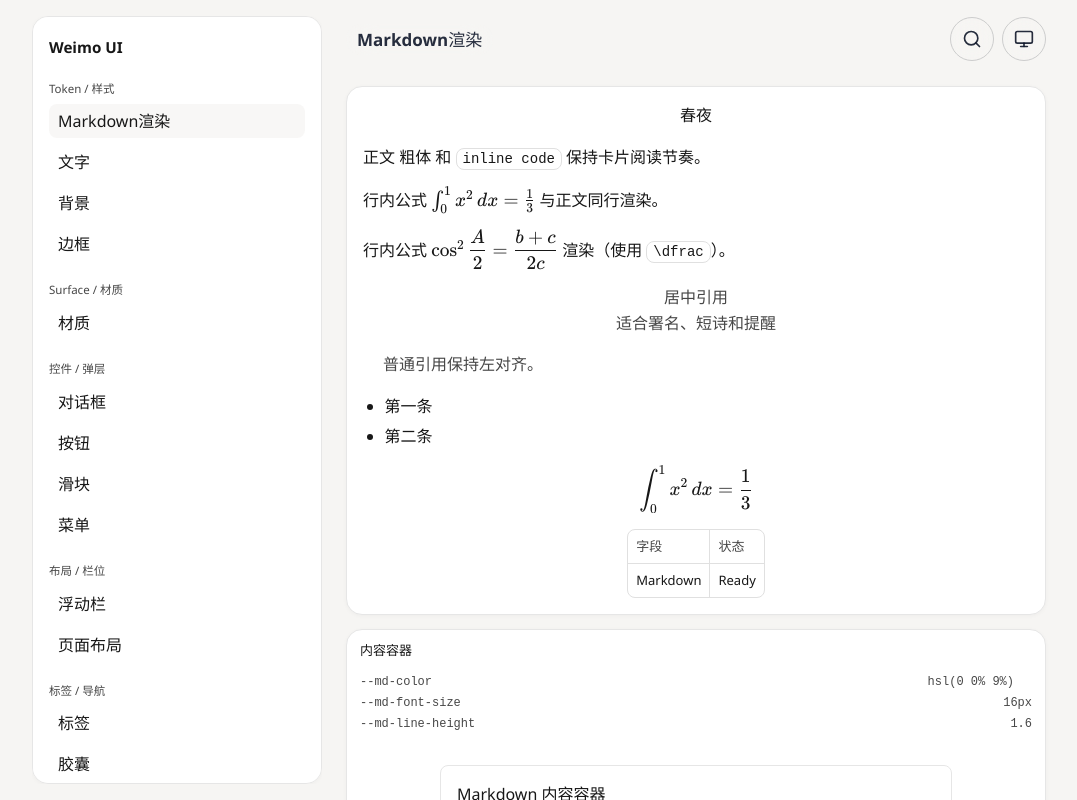
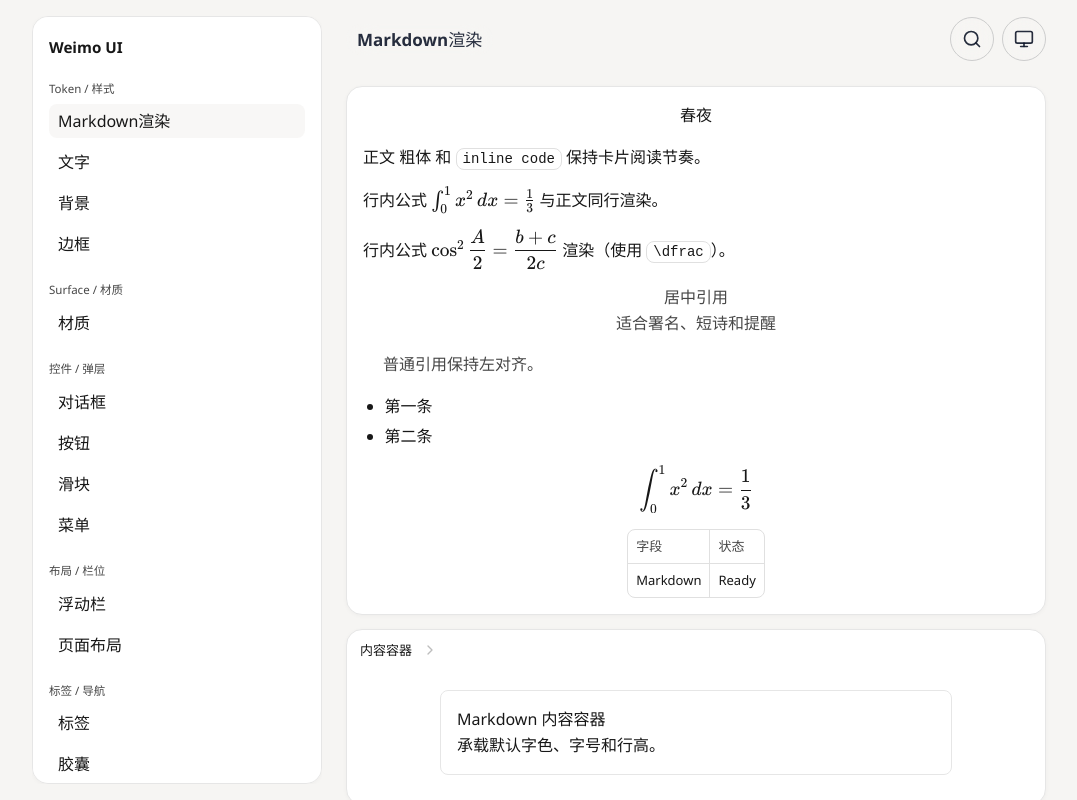
Before and after one commit to jiaowenjun/weimo-ui, a React (Vite) app: page /components/md in a window 1280 px wide. Shown: the top 800 px of the page, without its empty margins (101-1178 px from the left). Built offline with nearby package versions, Linux system fonts and the light colour scheme; what @tiptap/extension-mathematics would draw is missing.

Commit message:
feat: BaseCard 新增可折叠元信息区变体(metaCollapsible opt-in,chevron 紧贴标题右侧,grid-rows 0fr/1fr+负 margin 200ms 过渡);ComponentPreviewCard 切换折叠变体并删 demo 显隐开关;registry 打包 ghost-icon-button

```diff
--- a/registry/base-card.json
+++ b/registry/base-card.json
@@ -1,7 +1,9 @@
 {
   "$schema": "https://ui.shadcn.com/schema/registry-item.json",
   "type": "registry:ui",
-  "dependencies": [],
+  "dependencies": [
+    "lucide-react"
+  ],
   "name": "base-card",
   "title": "Base Card",
   "description": "A minimal card shell on the card surface material, matching Card's radius and padding, with a temporary debug dashed outline around the content area.",
@@ -35,6 +37,21 @@
       "target": "@ui/card-surface.css"
     },
     {
+      "path": "src/components/ghost-icon-button.tsx",
+      "type": "registry:ui",
+      "target": "@ui/ghost-icon-button.tsx"
+    },
+    {
+      "path": "src/components/icon-button-model.ts",
+      "type": "registry:ui",
+      "target": "@ui/icon-button-model.ts"
+    },
+    {
+      "path": "src/components/icon-button.css",
+      "type": "registry:ui",
+      "target": "@ui/icon-button.css"
+    },
+    {
       "path": "src/lib/utils.ts",
       "type": "registry:lib",
       "target": "@ui/lib/utils.ts"
--- a/src/components/base-card.css
+++ b/src/components/base-card.css
@@ -13,13 +13,21 @@
     position: relative;
     display: flex;
     align-items: center;
-    justify-content: space-between;
     height: calc(var(--font-size-sm) * 1.2);
     gap: 12px;
   }
 
+  /* 标题簇占满标题栏主区,折叠按钮紧贴标题文字右侧(不落行中) */
+  .base-card__title-area {
+    display: flex;
+    flex: 1 1 auto;
+    align-items: center;
+    gap: 4px;
+    min-width: 0;
+  }
+
   .base-card__title {
-    flex: 1 1 auto;
+    flex: 0 1 auto;
     min-width: 0;
     overflow: hidden;
     color: var(--color-text-primary);
@@ -34,9 +42,51 @@
     flex: none;
   }
 
-  /* 元信息区默认字体取自 ComponentPreviewCard 的 token 信息区(__token/__value) */
+  /* 元信息区折叠按钮(参考 tag-tree__toggle):折叠 chevron-right,
+     展开旋转 90° 成 chevron-down */
+  .base-card__meta-toggle {
+    color: var(--color-text-placeholder);
+    border-radius: var(--radius-round);
+  }
+
+  .base-card__meta-toggle svg {
+    width: 16px;
+    height: 16px;
+    stroke: currentColor;
+    transition: transform 180ms ease;
+  }
+
+  .base-card__meta-toggle[data-expanded="true"] svg {
+    transform: rotate(90deg);
+  }
+
+  /* 元信息区展开/折叠过渡(参考 tag-tree__row 的 height+opacity 200ms ease):
+     高度用 grid-template-rows 0fr↔1fr 过渡(可随内容自适应),折叠态负 margin
+     抵消卡级 1em 间隔,使折叠后标题栏与内容区间距仍为 1em;visibility 参与
+     过渡,折叠动画结束后才移出无障碍树,展开时立即可见 */
+  .base-card__meta-region {
+    display: grid;
+    grid-template-rows: 1fr;
+    transition:
+      grid-template-rows 200ms ease,
+      opacity 200ms ease,
+      margin-top 200ms ease,
+      visibility 200ms;
+  }
+
+  .base-card__meta-region[data-expanded="false"] {
+    grid-template-rows: 0fr;
+    opacity: 0;
+    visibility: hidden;
+    margin-top: calc(-1 * var(--space-card-section-gap));
+  }
+
+  /* 元信息区默认字体取自 ComponentPreviewCard 的 token 信息区(__token/__value);
+     min-height:0 + overflow:hidden 让 0fr 折叠行能压缩到 0 */
   .base-card__meta {
     position: relative;
+    min-height: 0;
+    overflow: hidden;
     color: var(--color-text-secondary);
     font-family: var(--font-mono);
     font-size: var(--font-size-xs);
--- a/src/components/base-card.tsx
+++ b/src/components/base-card.tsx
@@ -1,6 +1,9 @@
+import { useState } from 'react'
 import type { ComponentPropsWithoutRef, ReactNode } from 'react'
+import { ChevronRight } from 'lucide-react'
 
 import { getCardSurfaceClassName } from './card-surface'
+import { GhostIconButton } from './ghost-icon-button'
 import { cn } from './lib/utils'
 
 import './base-card.css'
@@ -12,6 +15,7 @@ export type BaseCardProps = Omit<
   actionSlot?: ReactNode
   footerSlot?: ReactNode
   meta?: ReactNode
+  metaCollapsible?: boolean
   title?: ReactNode
 }
 
@@ -21,23 +25,50 @@ export function BaseCard({
   className,
   footerSlot,
   meta,
+  metaCollapsible = false,
   title,
   ...props
 }: BaseCardProps) {
+  const [metaExpanded, setMetaExpanded] = useState(false)
+
   return (
     <div
       className={cn(getCardSurfaceClassName('base-card'), className)}
       {...props}
     >
       {title === undefined ? null : (
-        <header className="base-card__header">
-          <span className="base-card__title">{title}</span>
+        <header
+          className="base-card__header"
+          data-meta-collapsible={metaCollapsible ? 'true' : undefined}
+        >
+          <div className="base-card__title-area">
+            <span className="base-card__title">{title}</span>
+            {meta === undefined || !metaCollapsible ? null : (
+              <GhostIconButton
+                aria-expanded={metaExpanded}
+                aria-label={metaExpanded ? '收起元信息' : '展开元信息'}
+                className="base-card__meta-toggle"
+                data-expanded={metaExpanded ? 'true' : undefined}
+                onClick={() => setMetaExpanded((current) => !current)}
+                size="sm"
+              >
+                <ChevronRight aria-hidden="true" />
+              </GhostIconButton>
+            )}
+          </div>
           {actionSlot === undefined ? null : (
             <div className="base-card__header-action">{actionSlot}</div>
           )}
         </header>
       )}
-      {meta === undefined ? null : <div className="base-card__meta">{meta}</div>}
+      {meta === undefined ? null : (
+        <div
+          className="base-card__meta-region"
+          data-expanded={!metaCollapsible || metaExpanded ? 'true' : 'false'}
+        >
+          <div className="base-card__meta">{meta}</div>
+        </div>
+      )}
       <div className="base-card__content">{children}</div>
       {footerSlot === undefined ? null : (
         <div className="base-card__footer">{footerSlot}</div>
--- a/src/components/component-preview-card.tsx
+++ b/src/components/component-preview-card.tsx
@@ -158,7 +158,7 @@ export type ComponentPreviewCardProps = Omit<
 }
 
 // 预览卡 = BaseCard 壳(卡片材质、圆角、内边距、分区 1em 间隔与 DEBUG 观察层)
-// + 可选 token 行信息区 + 统一节奏的内容画布。
+// + 可折叠 token 行信息区(标题文字右侧 chevron,默认折叠) + 统一节奏的内容画布。
 export function ComponentPreviewCard({
   action,
   align = 'start',
@@ -191,6 +191,7 @@ export function ComponentPreviewCard({
           ))
         ) : undefined
       }
+      metaCollapsible
       title={label}
       {...props}
     >
--- a/src/docs/component-definitions/base-card.tsx
+++ b/src/docs/component-definitions/base-card.tsx
@@ -76,10 +76,11 @@ function BaseCardDemo() {
         aria-label="BaseCard 标题栏元信息区基础卡片预览"
         className={cardClassName}
         meta="3 条笔记 · 今天 14:06 更新"
+        metaCollapsible
         title="卡片标题"
       >
         <p className="base-card-docs-preview__body">
-          标题栏+元信息区变体在标题栏下方增加元信息行,三个区域之间均保持 1em 纵向间隔。
+          元信息区默认折叠,点击标题文字右侧按钮展开;折叠时图标为 chevron-right,展开时旋转为 chevron-down。
         </p>
       </BaseCard>
       <BaseCard
@@ -109,7 +110,7 @@ function BaseCardDemo() {
 export const baseCardDefinition = {
   id: 'base-card',
   summary:
-    '卡片材质上的最小卡片壳层:与 Card 一致的圆角与内边距,可选标题栏、元信息区、操作区与底部栏,分区 DEBUG 观察边框随页面开关演示',
+    '卡片材质上的最小卡片壳层:与 Card 一致的圆角与内边距,可选标题栏、可折叠元信息区、操作区与底部栏,分区 DEBUG 观察边框随页面开关演示',
   status: 'Preview',
   frame: 'plain',
   searchAliases: ['BaseCard', '卡片壳层', '标题栏', '元信息区', '底部栏'],
--- a/src/docs/component-definitions/component-preview-card.tsx
+++ b/src/docs/component-definitions/component-preview-card.tsx
@@ -25,24 +25,15 @@ const previewCardItems = [
 // Docs definitions intentionally colocate preview components with exported page metadata.
 // eslint-disable-next-line react-refresh/only-export-components
 function PreviewCardDemo() {
-  const [showTokenRows, setShowTokenRows] = useState(true)
   const [debugBorder, setDebugBorder] = useState(true)
   const debugClassName = `base-card-debug${debugBorder ? '' : ' base-card-debug--hidden'}`
 
   return (
     <>
       <ComponentPreviewCard
-        action={
-          <PreviewToggle
-            ariaLabel="显示 token 行"
-            checked={showTokenRows}
-            label={showTokenRows ? '显示 token 行' : '隐藏 token 行'}
-            onCheckedChange={setShowTokenRows}
-          />
-        }
         align="center"
         className={debugClassName}
-        items={showTokenRows ? previewCardItems : undefined}
+        items={previewCardItems}
         label="组件预览卡"
       >
         <TextButton>内容区示例</TextButton>
```
Also changed, not shown: registry.json.
